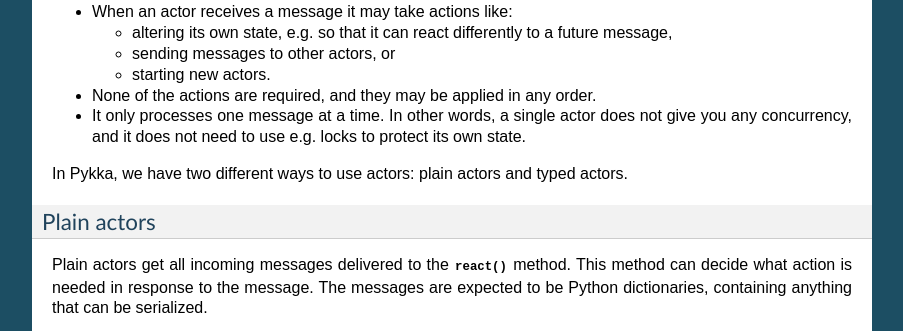
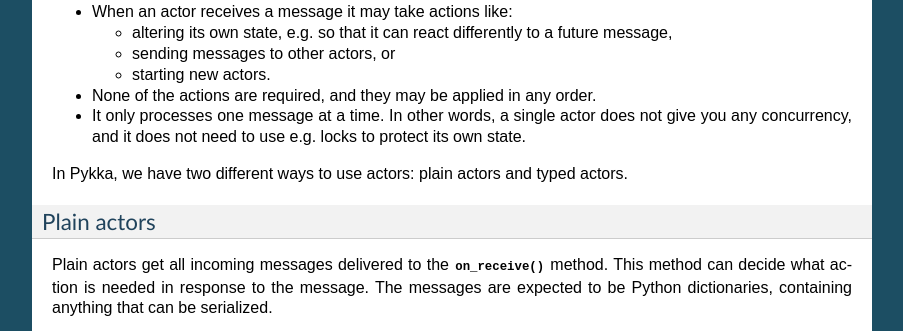
Before and after one commit to jodal/pykka, a Sphinx documentation site: the page built from docs/index.rst, in a window 1280 px wide and 900 px high, scrolled down 674 px, cut to the strip 0-331 px from the top of the window. Shown: the whole strip, without its empty margins (198-1101 px from the left). Built offline with Sphinx 7.4.7, drawn with Linux system fonts in a browser that asks for light colours.

Commit message:
Rename Actor.react() to on_receive()

```diff
--- a/docs/index.rst
+++ b/docs/index.rst
@@ -35,10 +35,10 @@ actors.
 Plain actors
 ------------
 
-Plain actors get all incoming messages delivered to the :meth:`react` method.
-This method can decide what action is needed in response to the message. The
-messages are expected to be Python dictionaries, containing anything that can
-be serialized.
+Plain actors get all incoming messages delivered to the :meth:`on_receive`
+method. This method can decide what action is needed in response to the
+message. The messages are expected to be Python dictionaries, containing
+anything that can be serialized.
 
 .. literalinclude:: ../examples/plain_actor.py
 
```
Also changed, not shown: 5 other files.
